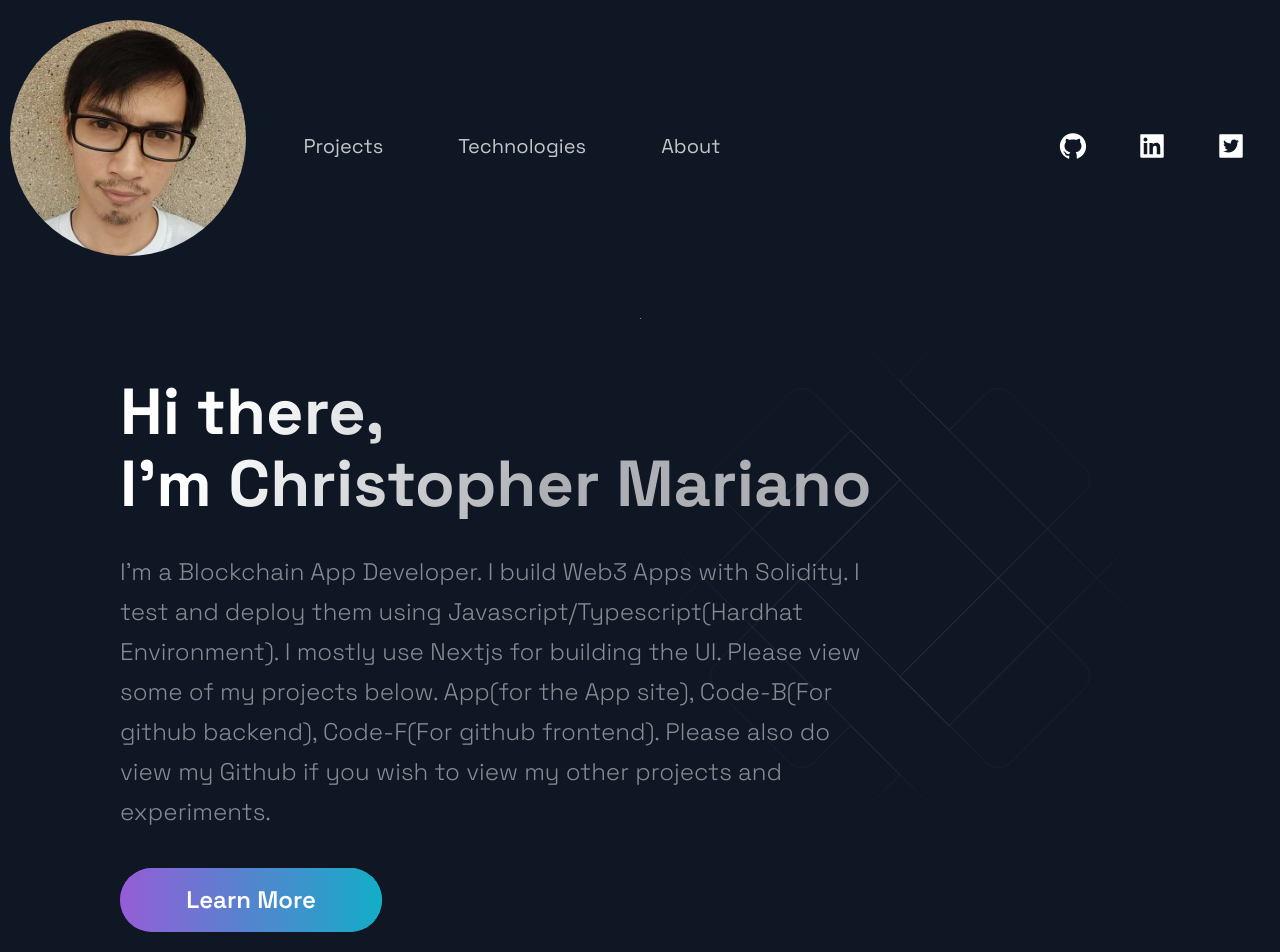
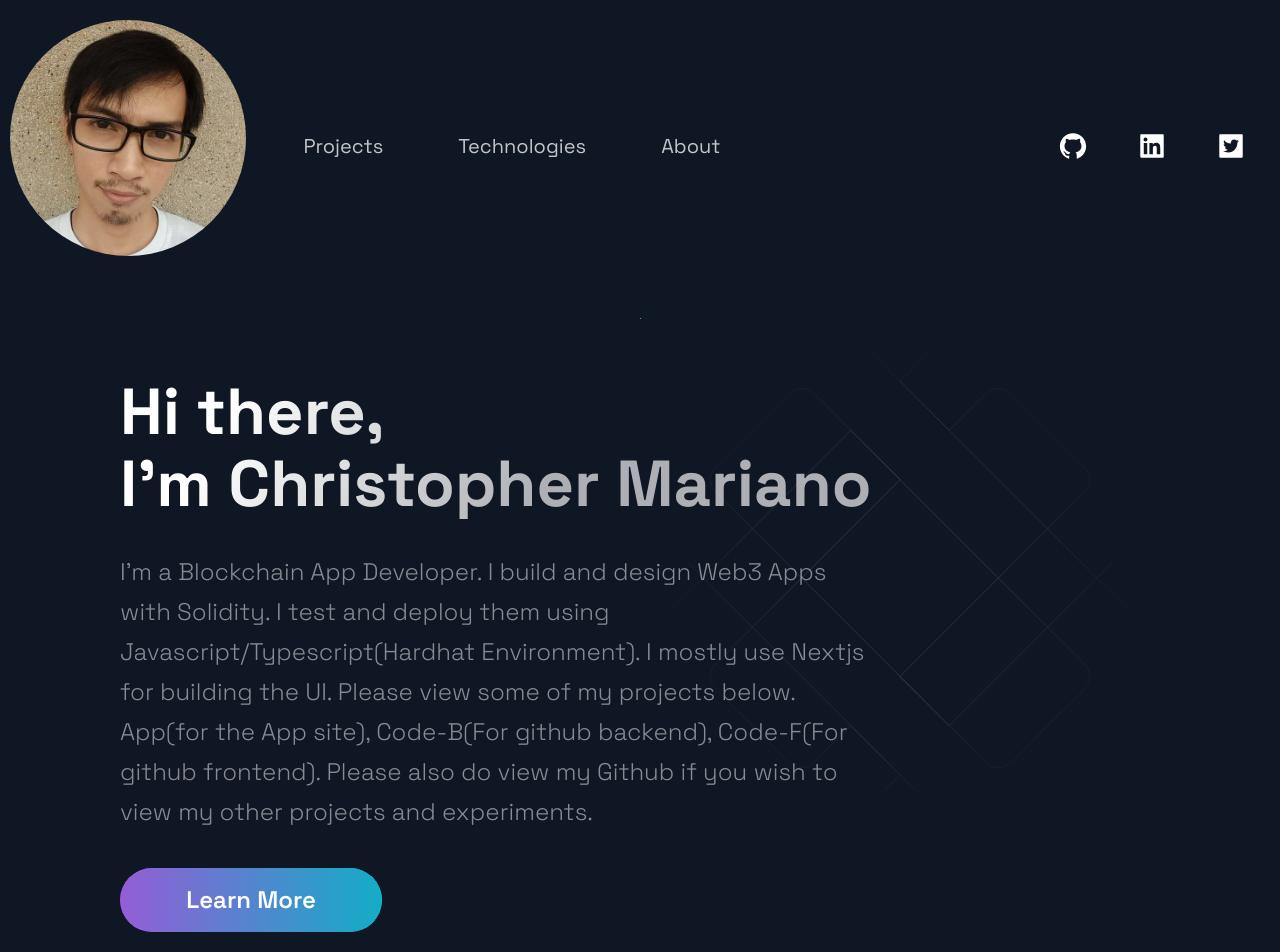
Before and after one commit to crys-cross/dev_portfoliio_site, a Next.js app: page / in a window 1280 px wide. Shown: the top 952 px of the page. Built offline with nearby package versions, Linux system fonts and the light colour scheme.

Commit message:
update info

```diff
--- a/src/components/Hero/Hero.js
+++ b/src/components/Hero/Hero.js
@@ -16,12 +16,12 @@ const Hero = () => (
         I'm Christopher Mariano
       </SectionTitle>
       <SectionText>
-        I'm a Blockchain App Developer. I build Web3 Apps with Solidity. I test
-        and deploy them using Javascript/Typescript(Hardhat Environment). I
-        mostly use Nextjs for building the UI. Please view some of my projects
-        below. App(for the App site), Code-B(For github backend), Code-F(For
-        github frontend). Please also do view my Github if you wish to view my
-        other projects and experiments.
+        I'm a Blockchain App Developer. I build and design Web3 Apps with
+        Solidity. I test and deploy them using Javascript/Typescript(Hardhat
+        Environment). I mostly use Nextjs for building the UI. Please view some
+        of my projects below. App(for the App site), Code-B(For github backend),
+        Code-F(For github frontend). Please also do view my Github if you wish
+        to view my other projects and experiments.
       </SectionText>
       <Button
         onclick={() => (window.location = "https://github.com/crys-cross")}
```
